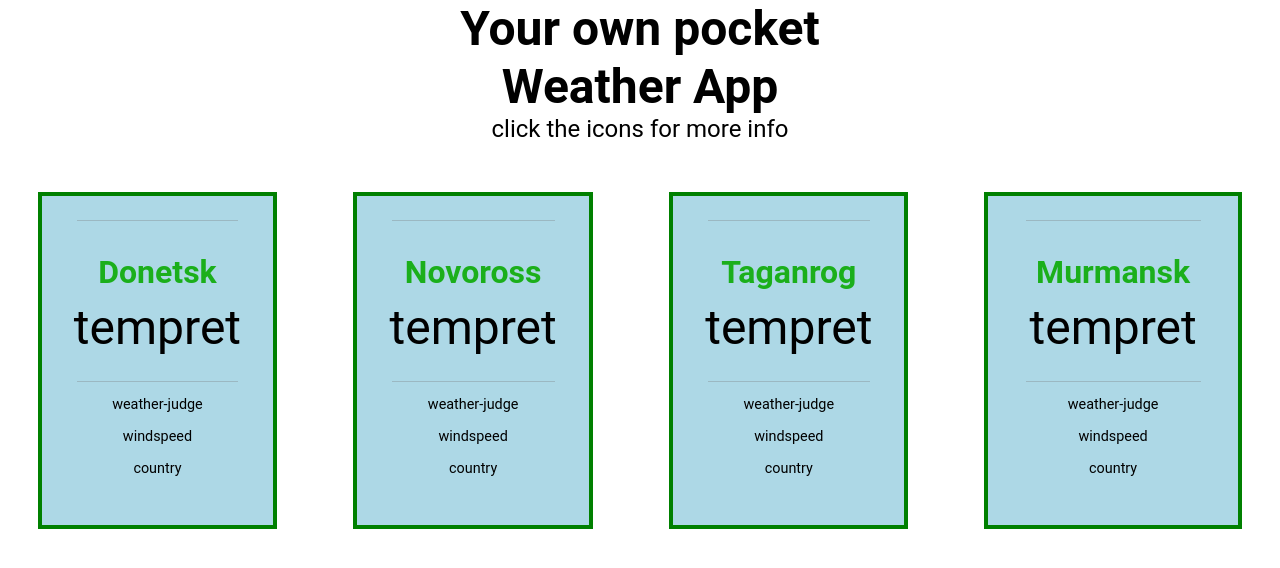
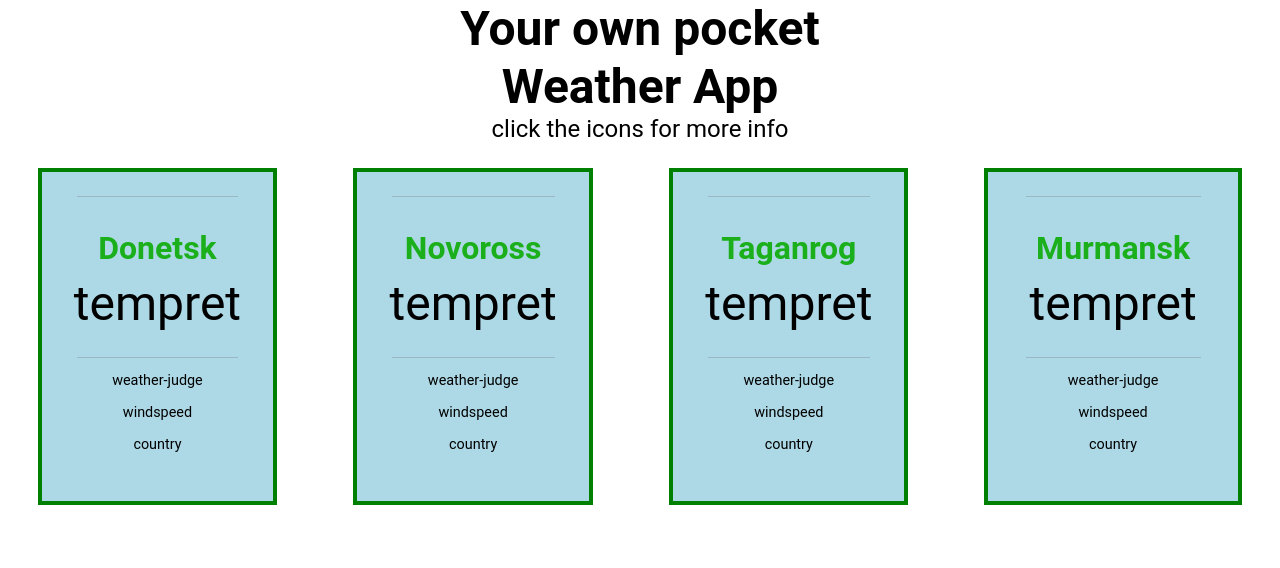
Before and after one commit to TsykuraWork/TsykuraWork.github.io, a plain HTML site: page weatherAPIforFamily/index.html in a window 1280 px wide. Drawn offline with Linux system fonts and the light colour scheme; no server answers.

Commit message:
added margin to bottom

```diff
--- a/weatherAPIforFamily/css/style.scss
+++ b/weatherAPIforFamily/css/style.scss
@@ -27,8 +27,8 @@
     visibility: hidden;
 
     .some-city {
-        margin-top: 3em;
-
+        margin-top: 1.5em;
+        margin-bottom: 1.5em;
         border: 4px green solid;
         background-color: lightblue;
 
@@ -42,7 +42,7 @@
         .line-top {
             margin-top: 1.5em;
             margin-bottom: 1.5em;
-            margin-bottom: 1.5em;
+
 
         }
 
```
Also changed, not shown: weatherAPIforFamily/css/style.css, 1 other file.
